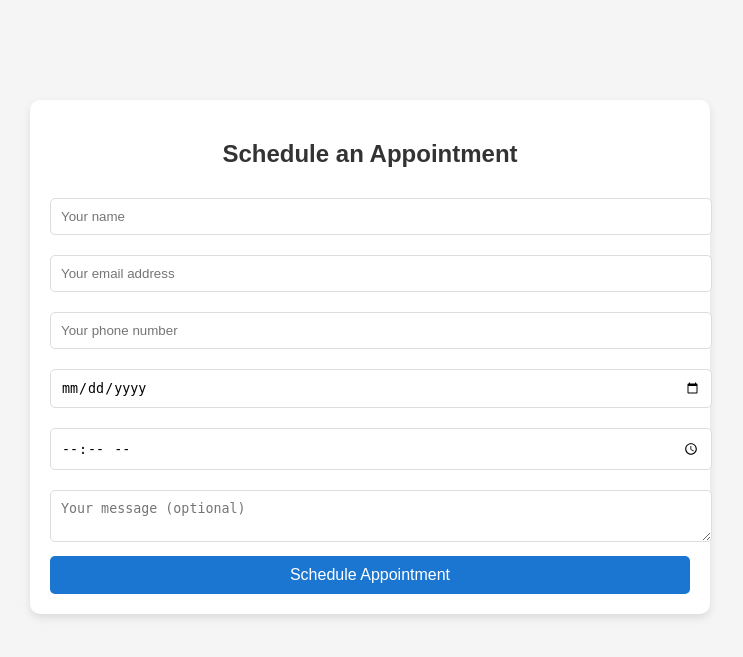
After one commit to RH-NAYM/portfolio-rakib, a FastAPI app: template templates/appointment.html in a window 1280 px wide. The commit adds this page. Shown: the top 657 px of the page, without its empty margins (270-1013 px from the left). Run offline with FastAPI, Linux system fonts and the light colour scheme; the template is opened without the code that fills it, so the values that code supplies are empty.

Commit message:
added appoinment

```diff
--- a/main.py
+++ b/main.py
@@ -20,7 +20,6 @@ PASSWORD = "qwpi okax czji hvkt"  # App password if 2FA enabled
 SMTP_SERVER = "smtp.gmail.com"
 SMTP_PORT = 587
 
-
 @app.get("/", response_class=HTMLResponse)
 async def read_index(request: Request):
     try:
@@ -28,30 +27,35 @@ async def read_index(request: Request):
     except Exception as e:
         raise HTTPException(status_code=500, detail=f"Error rendering index.html: {e}")
 
+@app.get("/schedule-appointment", response_class=HTMLResponse)
+async def schedule_appointment(request: Request):
+    try:
+        return templates.TemplateResponse("appointment.html", {"request": request})
+    except Exception as e:
+        raise HTTPException(status_code=500, detail=f"Error rendering appointment.html: {e}")
 
-@app.post("/subscribe", response_class=HTMLResponse)
-async def subscribe(request: Request, email: str = Form(...)):
+@app.post("/schedule-appointment", response_class=HTMLResponse)
+async def schedule_appointment_post(request: Request, name: str = Form(...), email: str = Form(...), phone: str = Form(...), date: str = Form(...), time: str = Form(...), message: str = Form(...)):
     try:
-        # Send confirmation email
-        send_email(email)
+        # Send confirmation email (optional)
+        send_email(email, name, date, time)
 
-        # You can add logic here to store the email in a database or file
-        return templates.TemplateResponse("subscribe-success.html", {"request": request, "email": email})
+        # Logic for storing appointment details (optional)
 
+        return templates.TemplateResponse("appointment-success.html", {"request": request, "name": name, "email": email, "date": date, "time": time})
     except Exception as e:
-        raise HTTPException(status_code=500, detail=f"Error handling subscription: {e}")
+        raise HTTPException(status_code=500, detail=f"Error handling appointment: {e}")
 
-
-def send_email(receiver_email: str):
+def send_email(receiver_email: str, name: str, date: str, time: str):
     try:
         # Setup the MIME
         message = MIMEMultipart()
         message["From"] = EMAIL
         message["To"] = receiver_email
-        message["Subject"] = "Subscription Confirmation"
+        message["Subject"] = "Appointment Confirmation"
 
         # Email body
-        body = "Thank you for subscribing to our newsletter!"
+        body = f"Hi {name},\n\nYour appointment has been scheduled for {date} at {time}."
         message.attach(MIMEText(body, "plain"))
 
         # Connect to Gmail SMTP server
@@ -65,7 +69,6 @@ def send_email(receiver_email: str):
         print(f"Error sending email: {e}")
         raise HTTPException(status_code=500, detail="Failed to send confirmation email")
 
-
 if __name__ == "__main__":
     import uvicorn
     uvicorn.run(app, host="127.0.0.1", port=8000)
--- /dev/null
+++ b/static/css/apoint.css
@@ -0,0 +1,43 @@
+body {
+    font-family: Arial, sans-serif;
+    background-color: #f5f5f5;
+    margin: 0;
+    padding: 0;
+}
+
+.appointment-form {
+    width: 50%;
+    margin: 100px auto;
+    background-color: #fff;
+    padding: 20px;
+    box-shadow: 0 4px 8px rgba(0, 0, 0, 0.1);
+    border-radius: 10px;
+}
+
+.appointment-form h2 {
+    text-align: center;
+    color: #333;
+}
+
+.appointment-form input, .appointment-form textarea {
+    width: 100%;
+    padding: 10px;
+    margin: 10px 0;
+    border: 1px solid #ddd;
+    border-radius: 5px;
+}
+
+.appointment-form button {
+    width: 100%;
+    padding: 10px;
+    background-color: #1A76D1;
+    color: white;
+    border: none;
+    border-radius: 5px;
+    cursor: pointer;
+    font-size: 16px;
+}
+
+.appointment-form button:hover {
+    background-color: #010d1a;
+}
--- /dev/null
+++ b/templates/appointment.html
@@ -0,0 +1,25 @@
+<!DOCTYPE html>
+<html lang="en">
+<head>
+    <meta charset="UTF-8">
+    <meta name="viewport" content="width=device-width, initial-scale=1.0">
+    <title>Schedule Appointment</title>
+    <link rel="stylesheet" href="/static/css/apoint.css"> <!-- Link to your CSS -->
+</head>
+<body>
+
+    <div class="appointment-form">
+        <h2>Schedule an Appointment</h2>
+        <form action="/schedule-appointment" method="post">
+            <input name="name" placeholder="Your name" required type="text">
+            <input name="email" placeholder="Your email address" required type="email">
+            <input name="phone" placeholder="Your phone number" required type="text">
+            <input name="date" placeholder="Appointment date" required type="date">
+            <input name="time" placeholder="Appointment time" required type="time">
+            <textarea name="message" placeholder="Your message (optional)"></textarea>
+            <button type="submit">Schedule Appointment</button>
+        </form>
+    </div>
+
+</body>
+</html>
--- a/templates/index.html
+++ b/templates/index.html
@@ -122,7 +122,7 @@
 							</div>
 							<div class="col-lg-2 col-12">
 								<div class="get-quote">
-									<a href="appointment.html" class="btn">Book Appointment</a>
+									<a href="/schedule-appointment" class="btn">Book Appointment</a>
 								</div>
 							</div>
 						</div>
```
Also changed, not shown: templates/appointment-success.html (added, +18 -0 lines).
